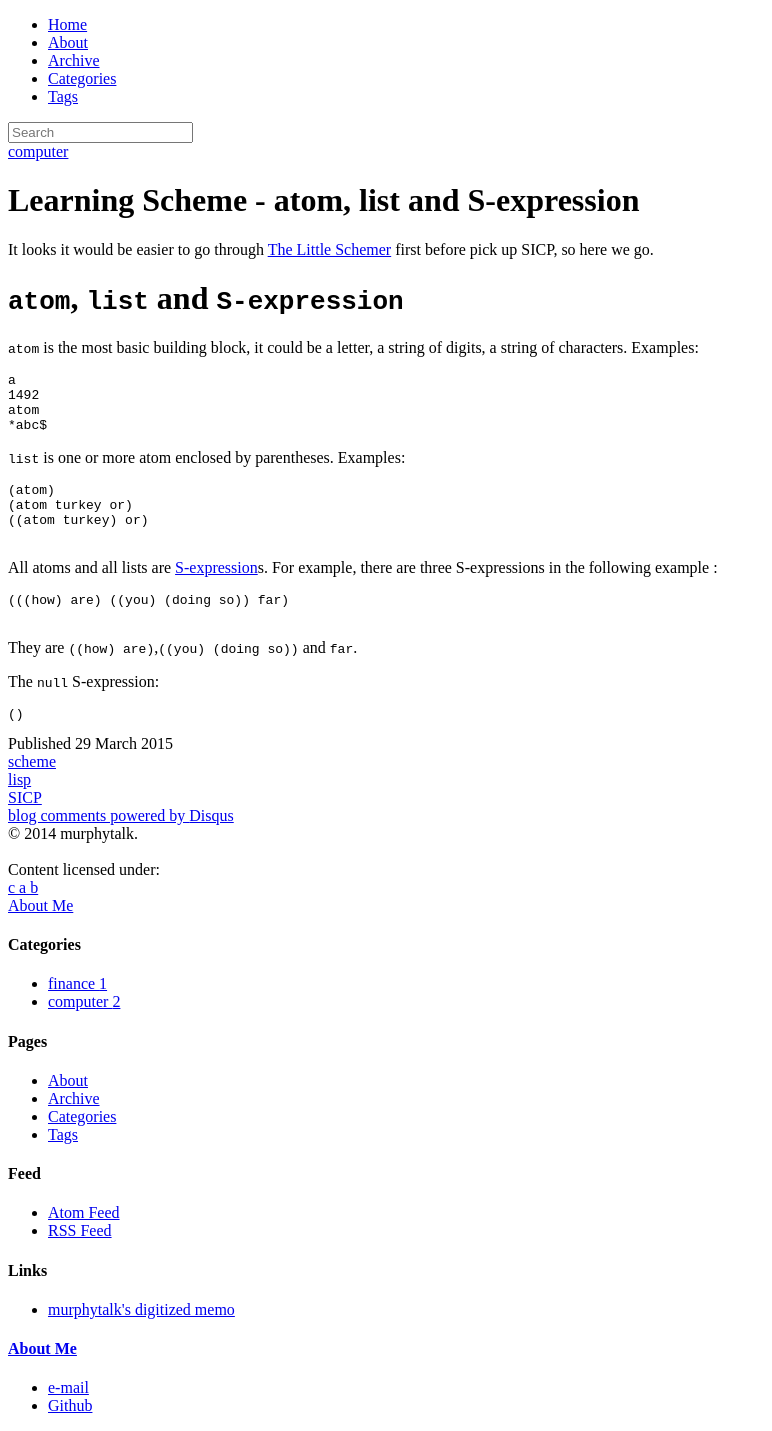
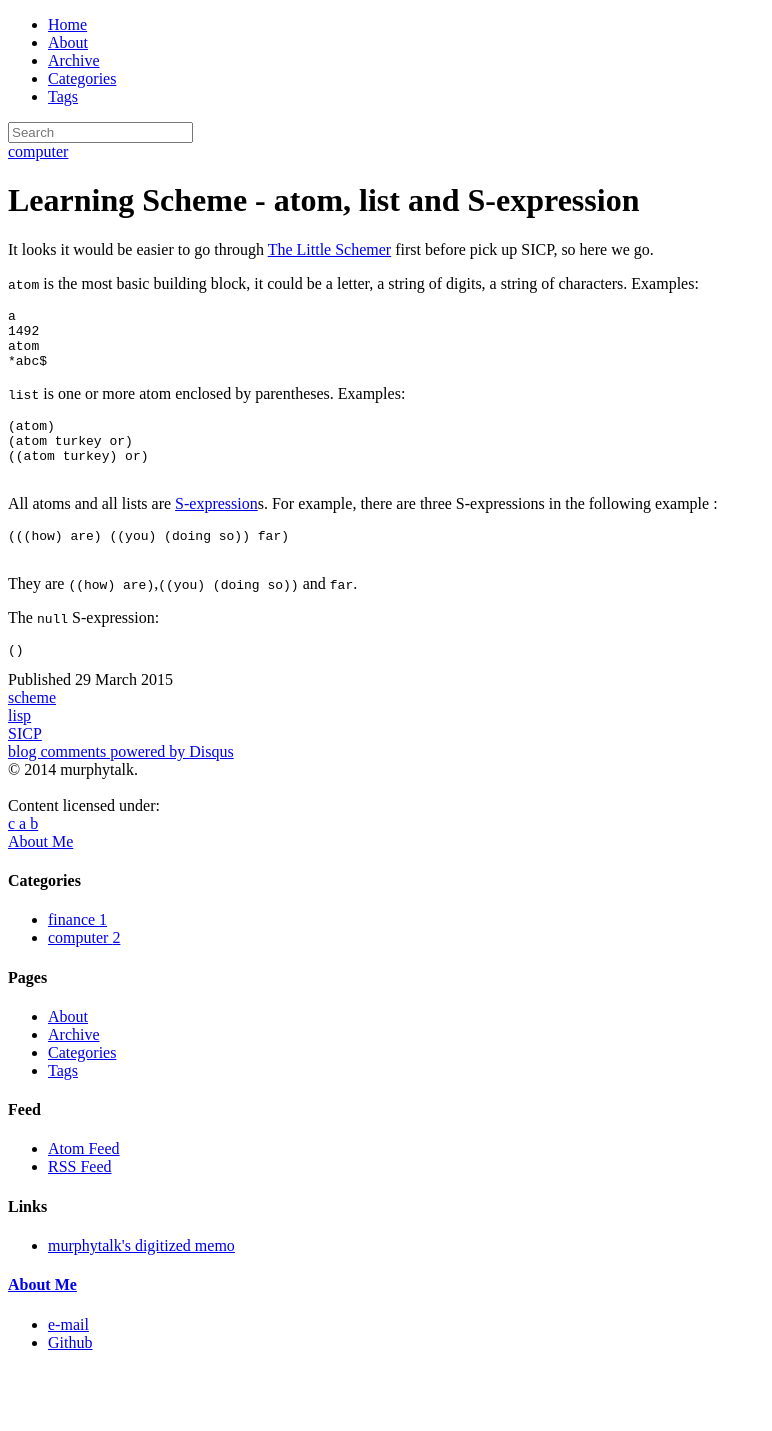
Before and after one commit to murphytalk/murphytalk.github.io, a Jekyll site: the page built from _posts/2015-03-29-learning-scheme-little-schemer.md, in a window 1280 px wide. Shown: the whole page, without its empty margins (0-772 px from the left). Built offline with Jekyll 4.4.1, drawn with Linux system fonts in a browser that asks for light colours; nearby versions of some CDN libraries; library files that are not in the unit come from our copies; comment, search, counter and statistics services are not loaded; after the commit the page ends 1368 px from its top, so only the background shows below that.

Commit message:
code syntax

````diff
--- a/_posts/2015-03-29-learning-scheme-little-schemer.md
+++ b/_posts/2015-03-29-learning-scheme-little-schemer.md
@@ -7,9 +7,9 @@
 
 It looks it would be easier to go through [The Little Schemer](https://mitpress.mit.edu/books/little-schemer) first before pick up SICP, so here we go.
 
-# `atom`, `list` and `S-expression`
 
 `atom` is the most basic building block,  it could be a letter, a string of digits, a string of characters.  Examples:
+
 
 ```scheme
 a
@@ -18,7 +18,9 @@
 *abc$
 ```
 
+
 `list` is one or more atom enclosed by parentheses. Examples:
+
 ```scheme
 (atom)
 (atom turkey or)
@@ -27,13 +29,16 @@
 ```
 
 All atoms and all lists are [S-expression](http://en.wikipedia.org/wiki/S-expression)s. For example, there are three S-expressions in the following example :
+
 ```scheme
 (((how) are) ((you) (doing so)) far)
 
 ```
+
 They are `((how) are)`,`((you) (doing so))` and `far`.
 
 The `null` S-expression:
+
 ```scheme
 ()
 ```
````
